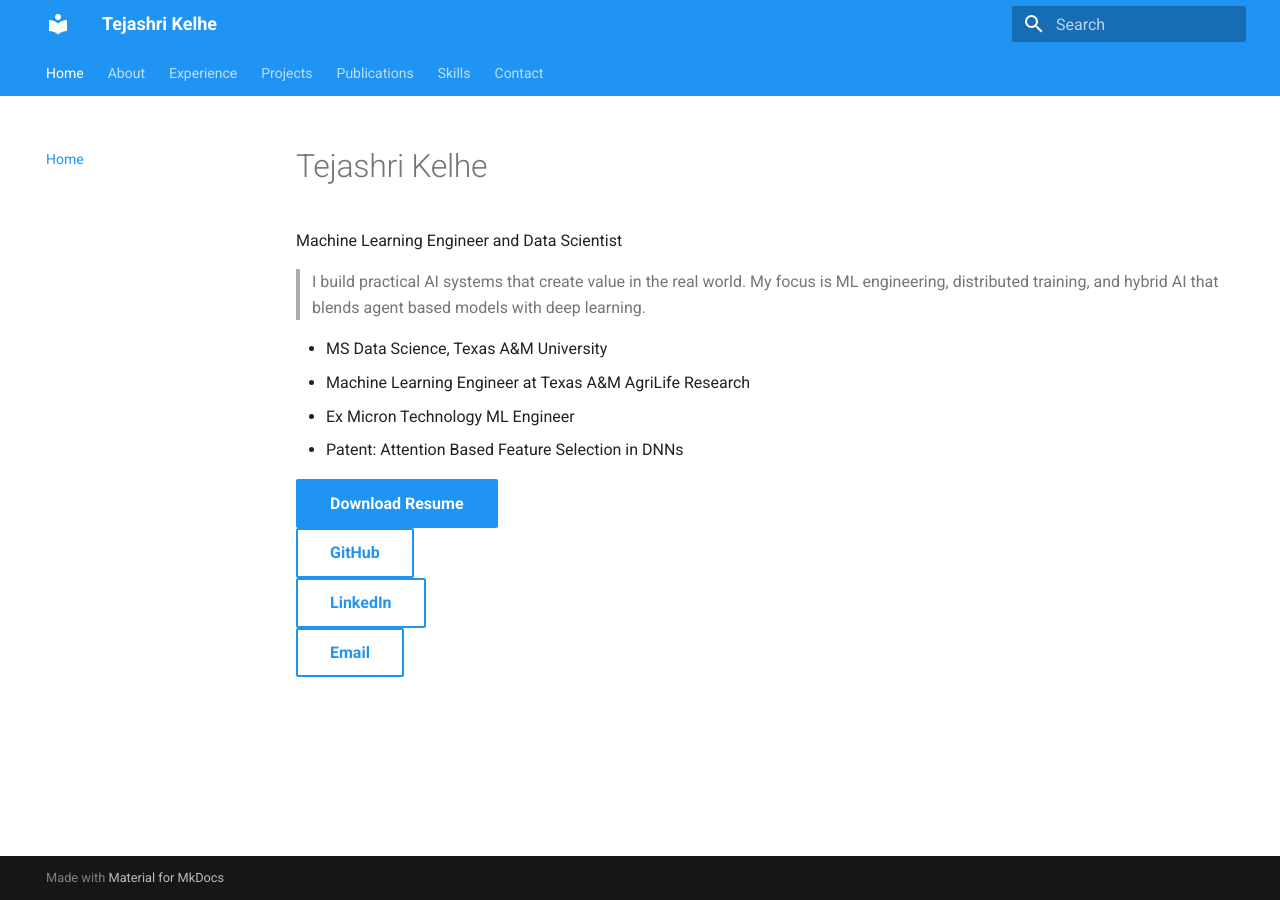
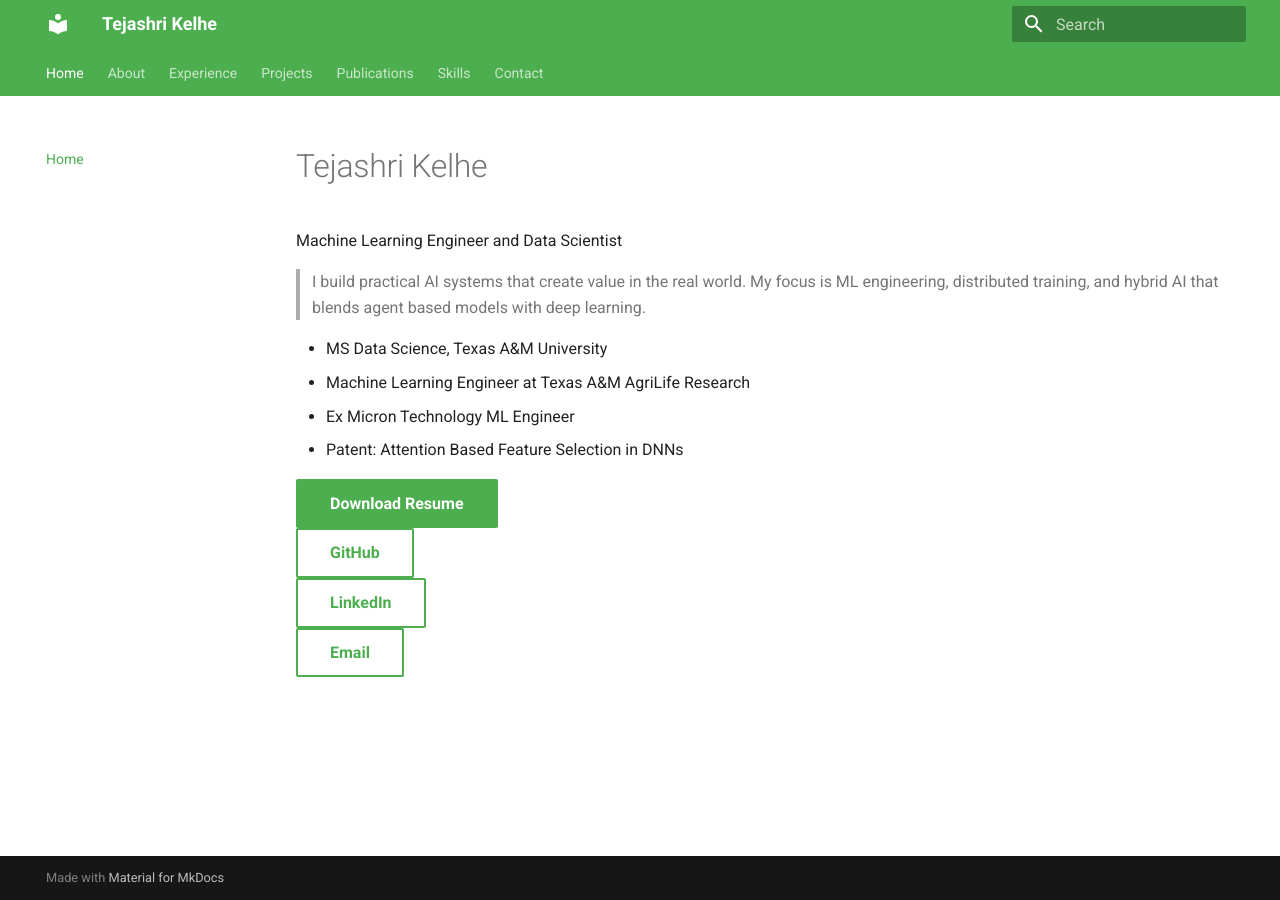
Before and after one commit to tejashrikelhe/Tejashri-Kelhe-website, an MkDocs documentation site: the page built from docs/index.md, in a window 1280 px wide. Built offline with MkDocs 1.6.1 and Material for MkDocs 9.7.7, drawn with Linux system fonts in a browser that asks for light colours.

Commit message:
Update homepage and theme

```diff
--- a/mkdocs.yml
+++ b/mkdocs.yml
@@ -12,8 +12,8 @@ theme:
     - header.autohide
   palette:
   - scheme: default
-    primary: blue
-    accent: indigo
+    primary: green
+    accent: teal
 
 
 nav:
```
